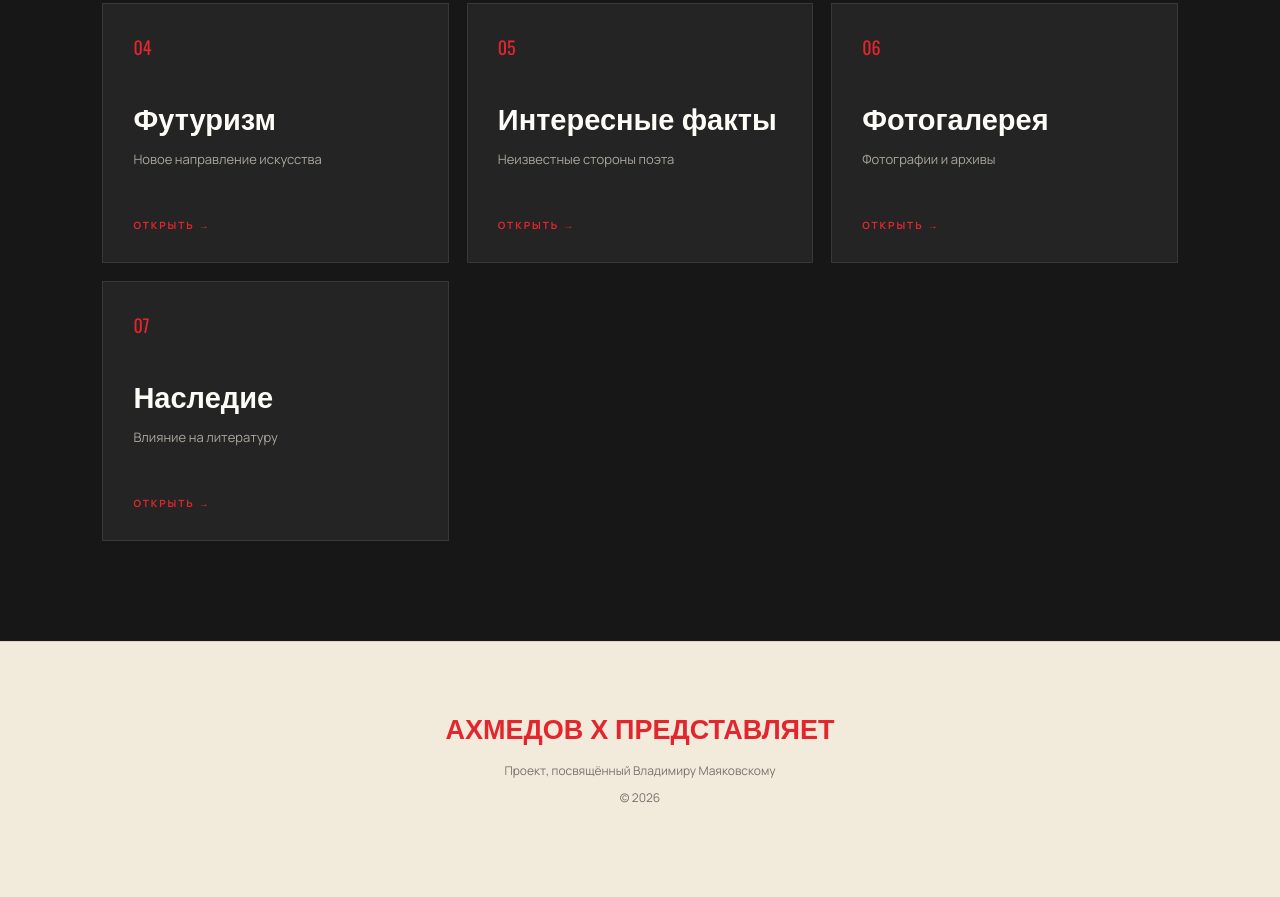
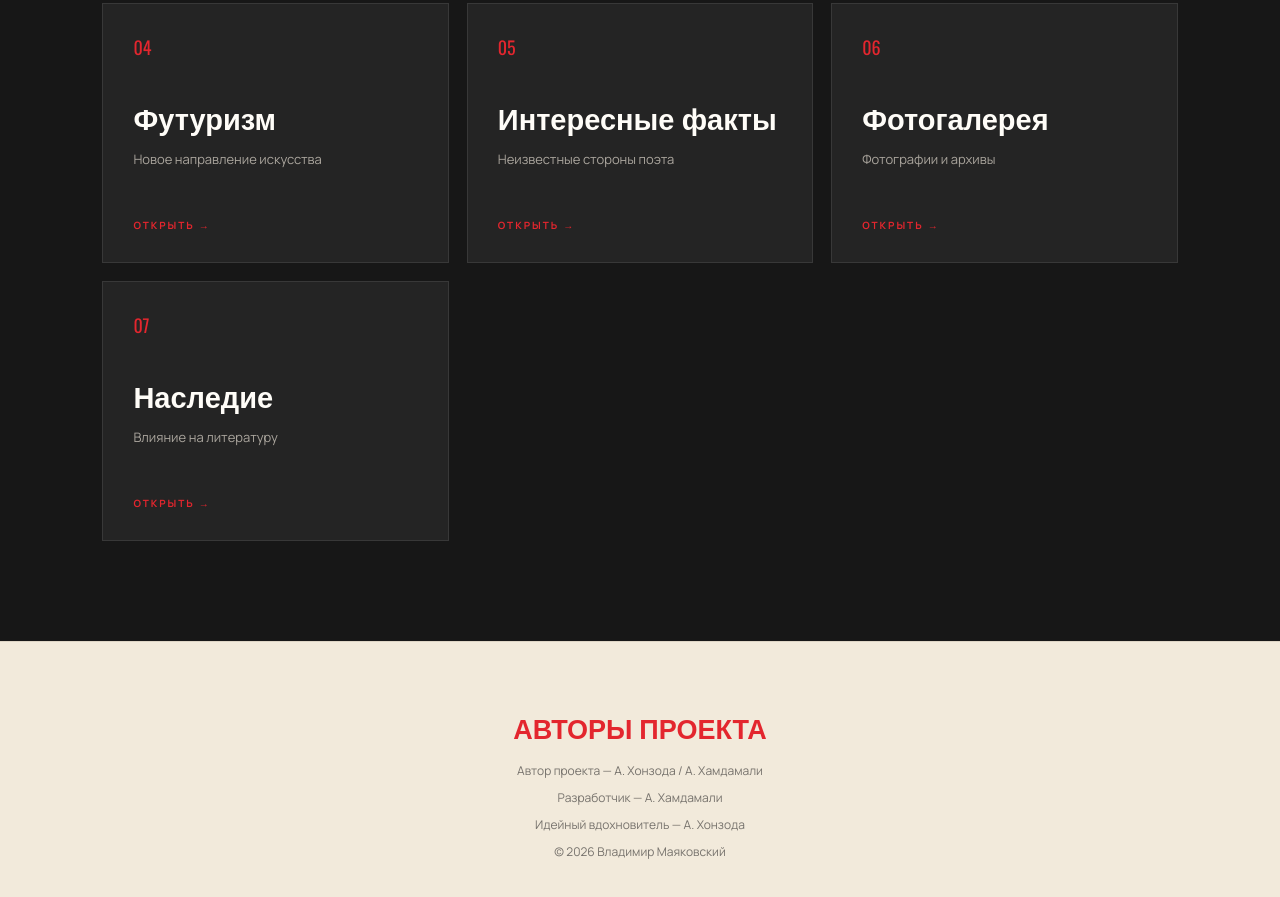
Before and after one commit to Ahmedov-Hamdamali/Ahmedov-Hamdamali.github.io, a plain HTML site: page index.html in a window 1280 px wide. Shown: the part 1727-2624 px from the top of the page. Before the commit the page ends 2598 px from the top, so only its background shows below. Drawn offline with nearby package versions, Linux system fonts and the light colour scheme.

Commit message:
Update homepage and footer credits

```diff
--- a/index.html
+++ b/index.html
@@ -6,7 +6,7 @@
     <meta charset="UTF-8">
     <meta name="viewport" content="width=device-width, initial-scale=1.0">
 
-    <title>Владимир Маяковский | Ахмедов Х представляет</title>
+    <title>Владимир Маяковский | Жизнь и творчество</title>
 
     <link rel="stylesheet" href="css/style.css">
 </head>
@@ -14,10 +14,6 @@
 <body>
 
 <header class="header">
-
-    <a href="index.html" class="logo">
-        АХМЕДОВ Х <span>ПРЕДСТАВЛЯЕТ</span>
-    </a>
 
     <nav class="navigation">
         <a href="index.html">Главная</a>
@@ -78,7 +74,7 @@
     <section class="intro">
 
         <p class="section-label">
-            АХМЕДОВ Х ПРЕДСТАВЛЯЕТ
+            ЖИЗНЬ И ТВОРЧЕСТВО
         </p>
 
         <h2>
@@ -171,14 +167,22 @@
 
 <footer class="footer">
 
-    <h2>АХМЕДОВ Х ПРЕДСТАВЛЯЕТ</h2>
+    <h2>АВТОРЫ ПРОЕКТА</h2>
 
     <p>
-        Проект, посвящённый Владимиру Маяковскому
+        Автор проекта — А. Хонзода / А. Хамдамали
     </p>
 
     <p>
-        © 2026
+        Разработчик — А. Хамдамали
+    </p>
+
+    <p>
+        Идейный вдохновитель — А. Хонзода
+    </p>
+
+    <p class="copyright">
+        © 2026 Владимир Маяковский
     </p>
 
 </footer>
```
